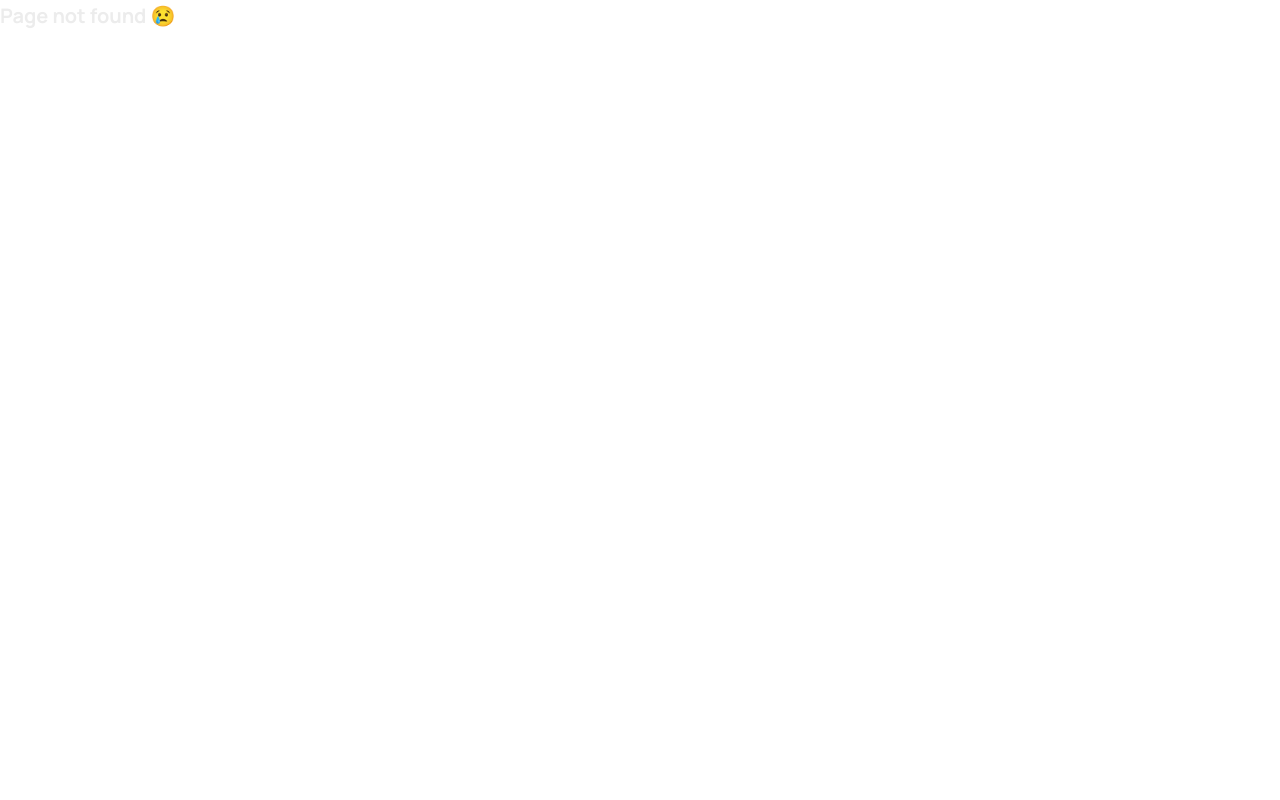
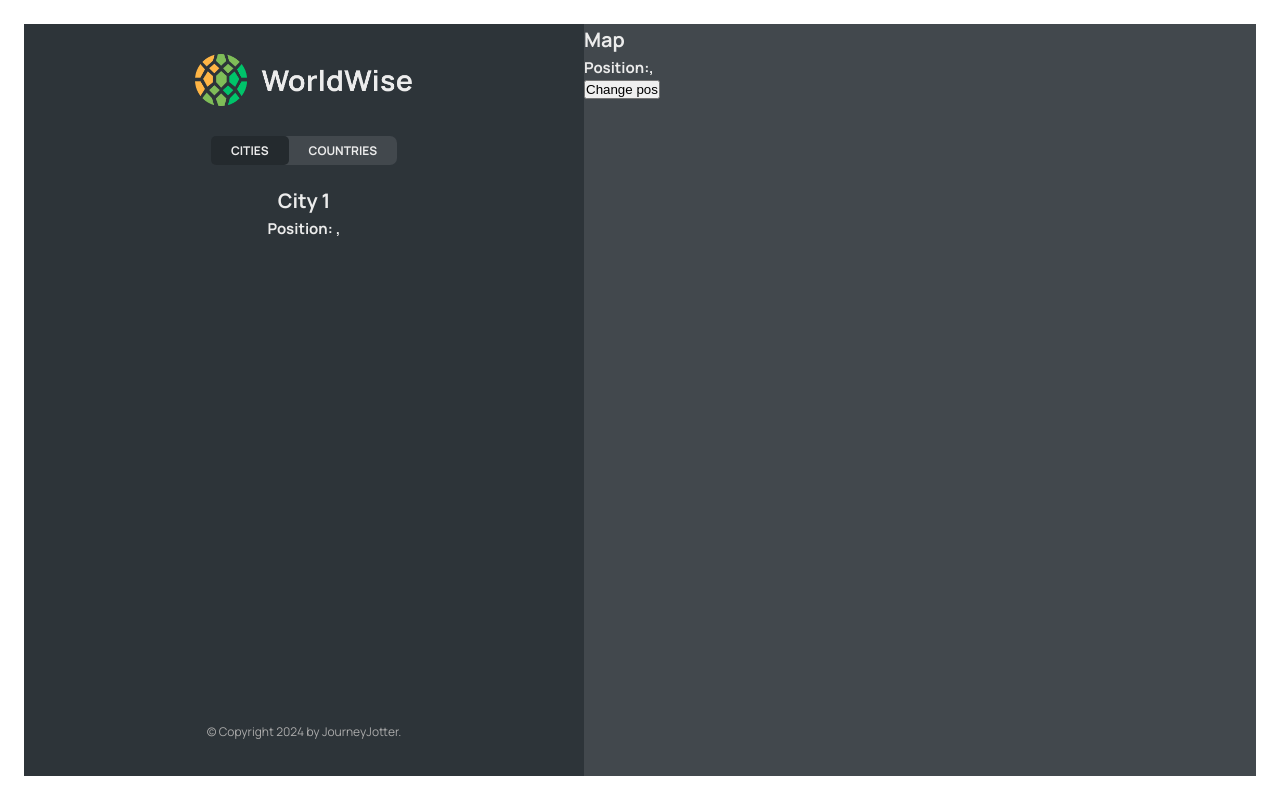
Before and after one commit to diego-1881/journey-jotter, a React (Vite) app: page /app/cities/1 in a window 1280 px wide. Before the commit this address had no page. Built offline with nearby package versions, Linux system fonts and the light colour scheme; data requests are answered from the project's data file.

Commit message:
add country and city item

```diff
--- a/data/cities.json
+++ b/data/cities.json
@@ -25,6 +25,18 @@
       "id": 17806751
     },
     {
+      "cityName": "Barcelona",
+      "country": "Spain",
+      "emoji": "🇪🇸",
+      "date": "2027-07-15T08:22:53.976Z",
+      "notes": "",
+      "position": {
+        "lat": 40.46635901755316,
+        "lng": -3.7133789062500004
+      },
+      "id": 17806798
+    },
+    {
       "cityName": "Berlin",
       "country": "Germany",
       "emoji": "🇩🇪",
@@ -35,6 +47,18 @@
         "lng": 13.376933665713324
       },
       "id": 98443197
+    },
+    {
+      "cityName": "Munich",
+      "country": "Germany",
+      "emoji": "🇩🇪",
+      "date": "2027-02-12T09:24:11.863Z",
+      "notes": "Amazing 😃",
+      "position": {
+        "lat": 52.53586782505711,
+        "lng": 13.376933665713324
+      },
+      "id": 98443186
     }
   ]
 }
--- a/src/App.jsx
+++ b/src/App.jsx
@@ -1,4 +1,6 @@
+import { useState, useEffect } from "react";
 import { BrowserRouter, Routes, Route } from "react-router-dom";
+
 import Homepage from "./pages/Homepage";
 import Product from "./pages/Product";
 import Pricing from "./pages/Pricing";
@@ -6,7 +8,9 @@
 import AppLayout from "./pages/AppLayout";
 import PageNotFound from "./pages/PageNotFound";
 import CityList from "./components/CityList";
-import { useState, useEffect } from "react";
+import CountryList from "./components/CountryList";
+import City from "./components/City";
+import Form from "./components/Form";
 
 const BASE_URL = "http://localhost:9000";
 
@@ -40,8 +44,9 @@
         <Route path="app" element={<AppLayout />}>
           <Route index element={<CityList cities={cities} isLoading={isLoading} />} />
           <Route path="cities" element={<CityList cities={cities} isLoading={isLoading} />} />
-          <Route path="countries" element={<p>List of countries</p>} />
-          <Route path="form" element={<p>Form</p>} />
+          <Route path="cities/:id" element={<City />} />
+          <Route path="countries" element={<CountryList cities={cities} isLoading={isLoading} />} />
+          <Route path="form" element={<Form />} />
         </Route>
         <Route path="*" element={<PageNotFound />} />
       </Routes>
--- a/src/components/City.jsx
+++ b/src/components/City.jsx
@@ -1,60 +1,72 @@
-import styles from "./City.module.css";
+import { useParams, useSearchParams } from "react-router-dom";
+// import styles from "./City.module.css";
 
-const formatDate = (date) =>
-  new Intl.DateTimeFormat("en", {
-    day: "numeric",
-    month: "long",
-    year: "numeric",
-    weekday: "long",
-  }).format(new Date(date));
+// const formatDate = (date) =>
+//   new Intl.DateTimeFormat("en", {
+//     day: "numeric",
+//     month: "long",
+//     year: "numeric",
+//     weekday: "long",
+//   }).format(new Date(date));
 
 function City() {
+  const { id } = useParams();
+  const [searchParams] = useSearchParams();
+  const lat = searchParams.get("lat");
+  const lng = searchParams.get("lng");
+
   // TEMP DATA
-  const currentCity = {
-    cityName: "Lisbon",
-    emoji: "🇵🇹",
-    date: "2027-10-31T15:59:59.138Z",
-    notes: "My favorite city so far!",
-  };
+  // const currentCity = {
+  //   cityName: "Lisbon",
+  //   emoji: "🇵🇹",
+  //   date: "2027-10-31T15:59:59.138Z",
+  //   notes: "My favorite city so far!",
+  // };
 
-  const { cityName, emoji, date, notes } = currentCity;
+  // const { cityName, emoji, date, notes } = currentCity;
 
   return (
-    <div className={styles.city}>
-      <div className={styles.row}>
-        <h6>City name</h6>
-        <h3>
-          <span>{emoji}</span> {cityName}
-        </h3>
-      </div>
+    <>
+      <h1>City {id}</h1>
+      <h2>
+        Position: {lng}, {lat}
+      </h2>
+    </>
+    // <div className={styles.city}>
+    //   <div className={styles.row}>
+    //     <h6>City name</h6>
+    //     <h3>
+    //       <span>{emoji}</span> {cityName}
+    //     </h3>
+    //   </div>
 
-      <div className={styles.row}>
-        <h6>You went to {cityName} on</h6>
-        <p>{formatDate(date || null)}</p>
-      </div>
+    //   <div className={styles.row}>
+    //     <h6>You went to {cityName} on</h6>
+    //     <p>{formatDate(date || null)}</p>
+    //   </div>
 
-      {notes && (
-        <div className={styles.row}>
-          <h6>Your notes</h6>
-          <p>{notes}</p>
-        </div>
-      )}
+    //   {notes && (
+    //     <div className={styles.row}>
+    //       <h6>Your notes</h6>
+    //       <p>{notes}</p>
+    //     </div>
+    //   )}
 
-      <div className={styles.row}>
-        <h6>Learn more</h6>
-        <a
-          href={`https://en.wikipedia.org/wiki/${cityName}`}
-          target="_blank"
-          rel="noreferrer"
-        >
-          Check out {cityName} on Wikipedia &rarr;
-        </a>
-      </div>
+    //   <div className={styles.row}>
+    //     <h6>Learn more</h6>
+    //     <a
+    //       href={`https://en.wikipedia.org/wiki/${cityName}`}
+    //       target="_blank"
+    //       rel="noreferrer"
+    //     >
+    //       Check out {cityName} on Wikipedia &rarr;
+    //     </a>
+    //   </div>
 
-      <div>
-        <ButtonBack />
-      </div>
-    </div>
+    //   <div>
+    //     <ButtonBack />
+    //   </div>
+    // </div>
   );
 }
 
--- a/src/components/CityItem.jsx
+++ b/src/components/CityItem.jsx
@@ -1,4 +1,5 @@
 import styles from "./CityItem.module.css";
+import { Link } from "react-router-dom";
 
 import PropTypes from "prop-types";
 CityItem.propTypes = {
@@ -24,14 +25,16 @@
   }).format(new Date(date));
 
 function CityItem({ city }) {
-  const { cityName, emoji, date } = city;
+  const { cityName, emoji, date, id, position } = city;
 
   return (
-    <li className={styles.cityItem}>
-      <span className={styles.emoji}>{emoji}</span>
-      <h3 className={styles.name}>{cityName}</h3>
-      <time className={styles.date}>{formatDate(date)}</time>
-      <button className={styles.deleteBtn}>&times;</button>
+    <li>
+      <Link className={styles.cityItem} to={`${id}?lat=${position.lat}&lng=${position.lng}`}>
+        <span className={styles.emoji}>{emoji}</span>
+        <h3 className={styles.name}>{cityName}</h3>
+        <time className={styles.date}>{formatDate(date)}</time>
+        <button className={styles.deleteBtn}>&times;</button>
+      </Link>
     </li>
   );
 }
--- /dev/null
+++ b/src/components/CountryList.jsx
@@ -0,0 +1,32 @@
+import Spinner from "./Spinner";
+import styles from "./CountryList.module.css";
+import CountryItem from "./CountryItem";
+import Message from "./Message";
+
+import PropTypes from "prop-types";
+CountryList.propTypes = {
+  cities: PropTypes.array,
+  isLoading: PropTypes.bool,
+};
+
+function CountryList({ cities, isLoading }) {
+  if (isLoading) return <Spinner />;
+
+  if (!cities.length) return <Message message="Add your first city by clicking on a city on the map" />;
+
+  const countries = cities.reduce((arr, city) => {
+    if (!arr.map((el) => el.country).includes(city.country)) {
+      return [...arr, { country: city.country, emoji: city.emoji }];
+    } else return arr;
+  }, []);
+
+  return (
+    <ul className={styles.countryList}>
+      {countries.map((country) => (
+        <CountryItem country={country} key={country.id} />
+      ))}
+    </ul>
+  );
+}
+
+export default CountryList;
--- a/src/components/Form.jsx
+++ b/src/components/Form.jsx
@@ -14,7 +14,7 @@
 
 function Form() {
   const [cityName, setCityName] = useState("");
-  const [country, setCountry] = useState("");
+  // const [country, setCountry] = useState("");
   const [date, setDate] = useState(new Date());
   const [notes, setNotes] = useState("");
 
@@ -22,30 +22,18 @@
     <form className={styles.form}>
       <div className={styles.row}>
         <label htmlFor="cityName">City name</label>
-        <input
-          id="cityName"
-          onChange={(e) => setCityName(e.target.value)}
-          value={cityName}
-        />
+        <input id="cityName" onChange={(e) => setCityName(e.target.value)} value={cityName} />
         {/* <span className={styles.flag}>{emoji}</span> */}
       </div>
 
       <div className={styles.row}>
         <label htmlFor="date">When did you go to {cityName}?</label>
-        <input
-          id="date"
-          onChange={(e) => setDate(e.target.value)}
-          value={date}
-        />
+        <input id="date" onChange={(e) => setDate(e.target.value)} value={date} />
       </div>
 
       <div className={styles.row}>
         <label htmlFor="notes">Notes about your trip to {cityName}</label>
-        <textarea
-          id="notes"
-          onChange={(e) => setNotes(e.target.value)}
-          value={notes}
-        />
+        <textarea id="notes" onChange={(e) => setNotes(e.target.value)} value={notes} />
       </div>
 
       <div className={styles.buttons}>
--- a/src/components/Map.jsx
+++ b/src/components/Map.jsx
@@ -1,7 +1,23 @@
+import { useSearchParams } from "react-router-dom";
 import styles from "./Map.module.css";
 
 function Map() {
-  return <div className={styles.mapContainer}></div>;
+  const [searchParams, setSearchParams] = useSearchParams();
+  const lat = searchParams.get("lat");
+  const lng = searchParams.get("lng");
+
+  return (
+    <div className={styles.mapContainer} onClick={() => {}}>
+      <h1>Map</h1>
+      <h2>
+        Position:
+        <span className={styles.position}>
+          {lat}, {lng}
+        </span>
+      </h2>
+      <button onClick={() => setSearchParams({ lat: 38.7223, lng: -9.1393 })}>Change pos</button>
+    </div>
+  );
 }
 
 export default Map;
```
Also changed, not shown: src/components/CountryItem.jsx (+6 -1 lines).
